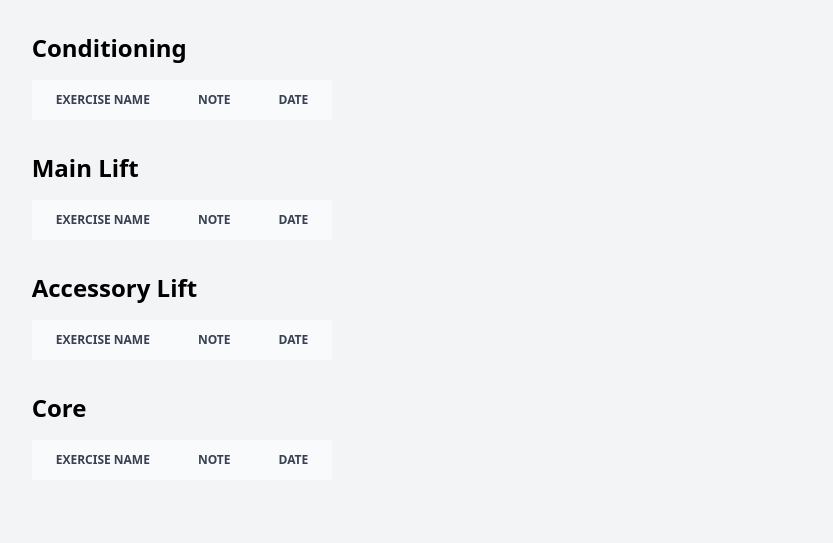
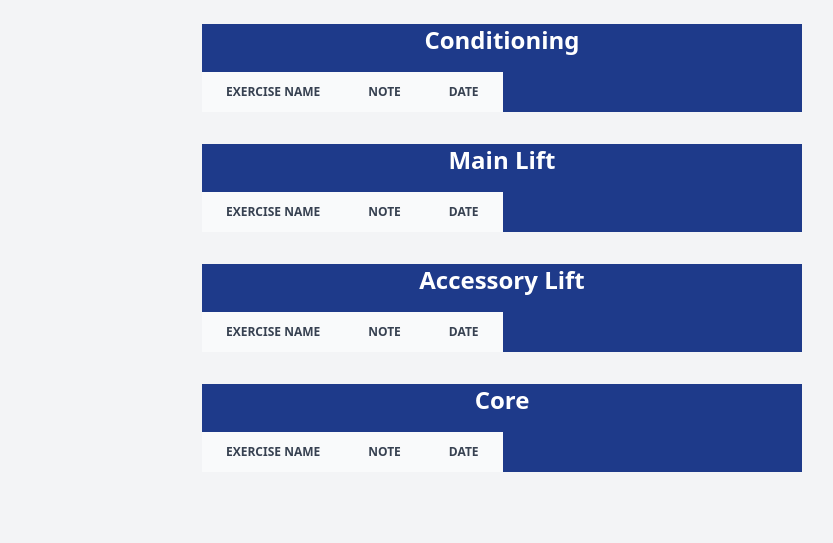
Before and after one commit to wolffiex/strength, a Django app: page / in a window 1280 px wide. Shown: the top 543 px of the page, without its empty margins (138-971 px from the left). Run offline with Django 5.2, Linux system fonts and the light colour scheme; data that the repository does not hold is empty; style sheets or scripts are compiled from the project's sources.

Commit message:
Form rendering correctly

```diff
--- a/exercise/templates/index.html
+++ b/exercise/templates/index.html
@@ -10,11 +10,10 @@
 </head>
 
 <body class="bg-gray-100">
-  <div class="container mx-auto px-4 py-8">
-    <div class="grid grid-cols-1 md:grid-cols-2 gap-8">
   <div class="overflow-x-auto mx-auto max-w-[600px]">
     {% for category, exercises in exercises_by_category.items %}
-        <h2 class="text-2xl font-bold mb-4">{{ category }}</h2>
+    <div class="bg-blue-900">
+      <h2 class="text-2xl font-bold mb-4 text-white flex items-center justify-center my-6">{{ category }}</h2>
       <table class="mb-8">
         <thead class="text-xs text-gray-700 uppercase bg-gray-50 dark:bg-gray-700 dark:text-gray-400">
           <tr>
@@ -33,9 +32,8 @@
           {% endfor %}
         </tbody>
       </table>
+    </div>
     {% endfor %}
-      </div>
-    </div>
   </div>
 </body>
 
--- a/exercise/templates/new_workout.html
+++ b/exercise/templates/new_workout.html
@@ -14,7 +14,7 @@
     <form method="post">
       {% csrf_token %}
       {% for superset in supersets %}
-      {% include "new_superset.html" with section=superset.name|lower section_name=superset.name exercises=superset.exercises exercise_range=superset.exercise_range set_range=superset.set_range %}
+      {% include "new_superset.html" with superset=superset %}
       {% endfor %}
       <button type="submit" class="px-4 py-2 bg-blue-500 text-white rounded">Submit</button>
     </form>
--- a/exercise/views.py
+++ b/exercise/views.py
@@ -57,7 +57,7 @@ def new_workout(request):
         }
         supersets = [
             {
-                "category": category,
+                "code": category.lower(),
                 "name": category_name,
                 "exercises": Exercise.objects.filter(category=category),
                 "exercise_range": range(counts[category][0]),
```
Also changed, not shown: exercise/templates/new_superset.html (+7 -7 lines). Lines whose indentation alone changed are shown as unchanged.
